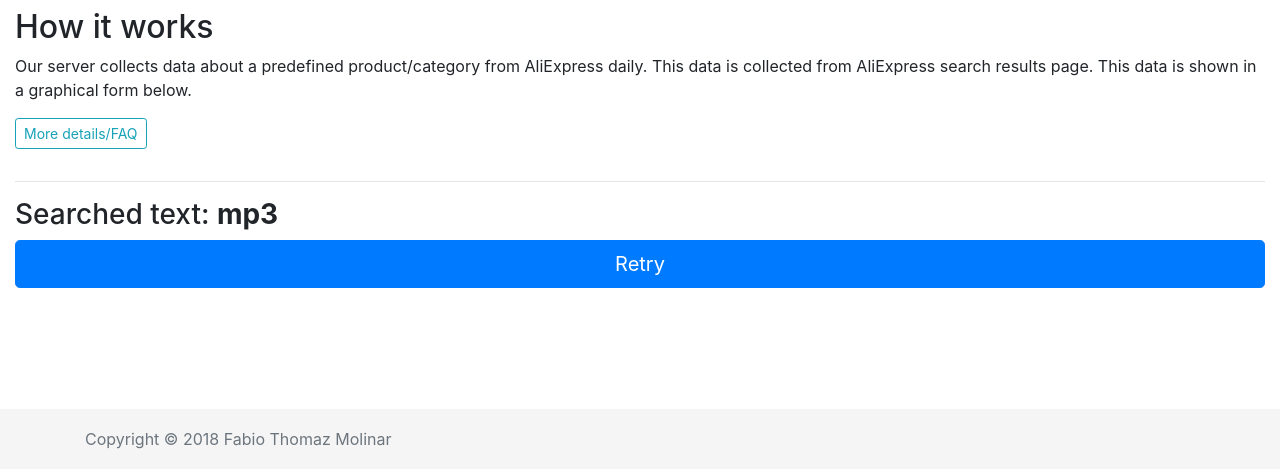
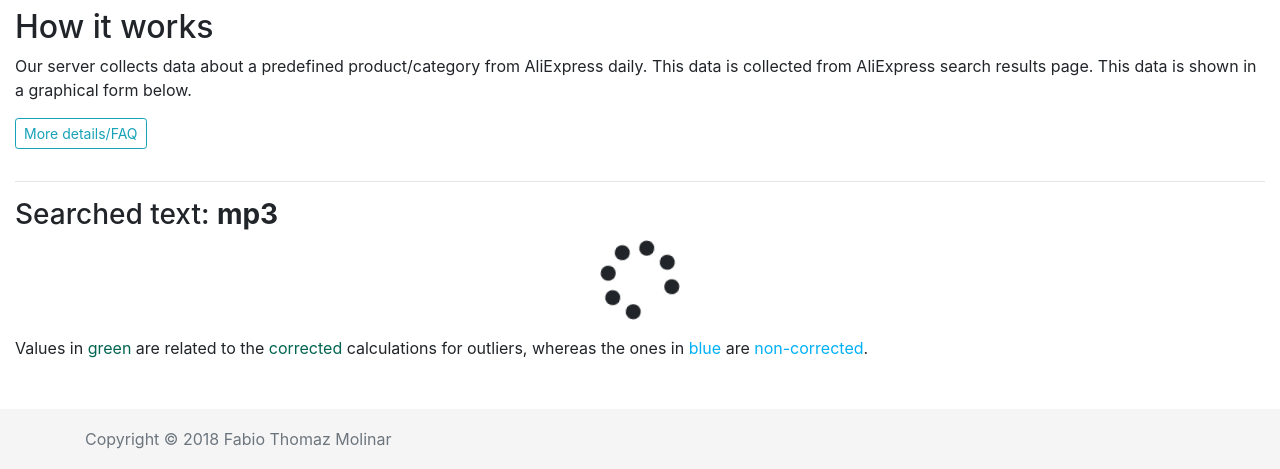
Before and after one commit to fabiomolinar/website, a Django app: page /projects/ali/tracker/ in a window 1280 px wide. Shown: the part 331-800 px from the top of the page. Run offline with Django 3.2, Linux system fonts and the light colour scheme; data that the repository does not hold is empty; parts of the project's set-up code (start-up, migrations or seed data) failed here and were passed over; some libraries are stand-ins or nearby versions.

Commit message:
Finished tracker plot.

```diff
--- a/website/ali/static/ali/js/tracker.js
+++ b/website/ali/static/ali/js/tracker.js
@@ -6,10 +6,11 @@ var _aliTracker = (function(toast){
     let spinner = $("#results_spinner");
     let trackerForm = $("#form_request");
     let retryButton = $('#retry_button');
-    let plot = $('#plot');
+    let plotWrapper = $('#plotWrapper');
     window.onload = function(){
         spinner.removeClass("d-none");
         retryButton.addClass("d-none");
+        plotWrapper.addClass("d-none");
         trackerForm.submit();
     }
 
@@ -32,68 +33,72 @@ var _aliTracker = (function(toast){
             min_nc.push(points[i].min_price_nc);
             max_nc.push(points[i].max_price_nc);
         }
+        var tracesStandard = {
+            x: x,
+            mode: "lines",
+            type: "scatter"
+        }
+        var markerStandard = {
+            ...tracesStandard,
+            marker: {color: "444"}
+        }
+        var markerLineStandard = {
+            shape: "spline",
+            dash: "dash"
+        }
+        var markerCStandard = {
+            ...markerStandard,
+            legendgroup: "Corrected",
+            line: {
+                ...markerLineStandard,
+                color: "rgba(0,100,80,0.2)"
+            }
+        }
+        var markerNcStandard = {
+            ...markerStandard,
+            legendgroup: "Non-corrected",
+            line: {
+                ...markerLineStandard,
+                color: "rgba(0,176,246,0.2)"
+            }
+        }
+
         var trace1 = {
-            x: x,
-            y: min,
-            line: {width: 0},
-            marker: {color: "444"},
-            mode: "lines",
-            name: "Minimum price",
-            type: "scatter"
+            ...markerCStandard,
+            y: max,
+            name: "Maximum price"
         };
         var trace2 = {
-            x: x,
+            ...tracesStandard,
+            legendgroup: "Corrected",
             y: avr,
-            fill: "tonexty",
-            fillcolor: "rgba(0,100,80,0.2)",
             line: {color: "rgb(0,100,80)"},
-            mode: "lines",
-            name: "Median",
-            type: "scatter"
+            name: "Corrected Median"
           };
           var trace3 = {
-            x: x,
-            y: max,
-            fill: "tonexty",
-            fillcolor: "rgba(0,100,80,0.2)",
-            line: {width: 0},
-            marker: {color: "444"},
-            mode: "lines",
-            name: "Maximum price",
-            type: "scatter"
+            ...markerCStandard,
+            y: min,
+            name: "Minimum price"
           };
           var trace4 = {
-            x: x,
-            y: min_nc,
-            line: {width: 0},
-            marker: {color: "444"},
-            mode: "lines",
-            name: "Minimum price",
-            type: "scatter"
+            ...markerNcStandard,
+            y: max_nc,
+            name: "Maximum price"
         };
         var trace5 = {
-            x: x,
+            ...tracesStandard,
+            legendgroup: "Non-corrected",
             y: avr_nc,
-            fill: "tonexty",
-            fillcolor: "rgba(0,100,80,0.2)",
             line: {color: "rgb(0,176,246)"},
-            mode: "lines",
-            name: "Median",
-            type: "scatter"
+            name: "Non-corrected Median"
           };
           var trace6 = {
-            x: x,
-            y: max_nc,
-            fill: "tonexty",
-            fillcolor: "rgba(0,100,80,0.2)",
-            line: {width: 0},
-            marker: {color: "444"},
-            mode: "lines",
-            name: "Maximum price",
-            type: "scatter"
+            ...markerNcStandard,
+            y: min_nc,
+            name: "Minimum price"
           };
           var layout = {
-            showlegend: false,
+            showlegend: true,
             title: "Tracker",
             yaxis: {title: "Price"}
           };
@@ -122,15 +127,18 @@ var _aliTracker = (function(toast){
             dataType: 'json',
             encode: true
         }).done(function(data, textStatus, jqXHR){
-            if (!data.data.count > 0){
+            if (!data.data.count > 1){
                 retryButton.removeClass("d-none");
+                plotWrapper.addClass("d-none");
                 toast.info("Our tracker returned zero results. Try again tomorrow.", "Ooops...");
             } else {
                 retryButton.addClass("d-none");
+                plotWrapper.removeClass("d-none");
                 paintPlot(data);
             }
         }).fail(function(jqXHR, textStatus, errorThrown){
             retryButton.removeClass("d-none");
+            plotWrapper.addClass("d-none");
             let msg = "";
             if (typeof jqXHR.responseText == "string" && jqXHR.responseText != "" && jqXHR.responseText.length < 70){
                 msg = jqXHR.responseText;
--- a/website/ali/templates/ali/tracker.html
+++ b/website/ali/templates/ali/tracker.html
@@ -1,5 +1,6 @@
 {% extends "base/base.html" %}
 {% load i18n %}
+{% get_current_language as LANGUAGE_CODE %}
 {% load static %}
 
 {% block title %}
@@ -60,11 +61,14 @@
                 <h3>Searched text: <strong>{{ search_text }}</strong></h3>
                 <p id="results_spinner" class="text-center"><span class="fas fa-spinner fa-5x fa-spin" aria-hidden="true"></span></p>
                 <button id="retry_button" type="button" class="btn btn-primary btn-lg btn-block d-none">Retry</button>
+                <div id="plotWrapper" class="d-none">
+                    <p>Values in <span style="color:rgb(0,100,80)">green</span> are related to the <span style="color:rgb(0,100,80)">corrected</span> calculations for outliers, whereas the ones in <span style="color:rgb(0,176,246)">blue</span> are <span style="color:rgb(0,176,246)">non-corrected</span>.</p>
+                    <div id="plot"></div>
+                </div>
                 <form class="d-none" action="{% url 'ali:get_tracker' %}" method="POST" id="form_request" class="d-none" novalidate>
                     <input type="text" name="search_text" value="{{ search_text }}" disabled>
                     {% csrf_token %}
                 </form>
-                <div id="plot"></div>
             </div>
         </div>
     </div>
@@ -72,7 +76,9 @@
 {% block scripts %}
     <!-- Toastr -->
     <script src="https://cdnjs.cloudflare.com/ajax/libs/toastr.js/latest/toastr.min.js"></script>
-    <!-- Plotlu -->
+    <!-- Plotly -->
     <script src="https://cdn.plot.ly/plotly-latest.min.js"></script>
+    <script src="https://cdn.plot.ly/plotly-locale-pt-br-latest.js"></script>
+
     <script src="{% static 'ali/js/tracker.js' %}"></script>
 {% endblock scripts %}
```
